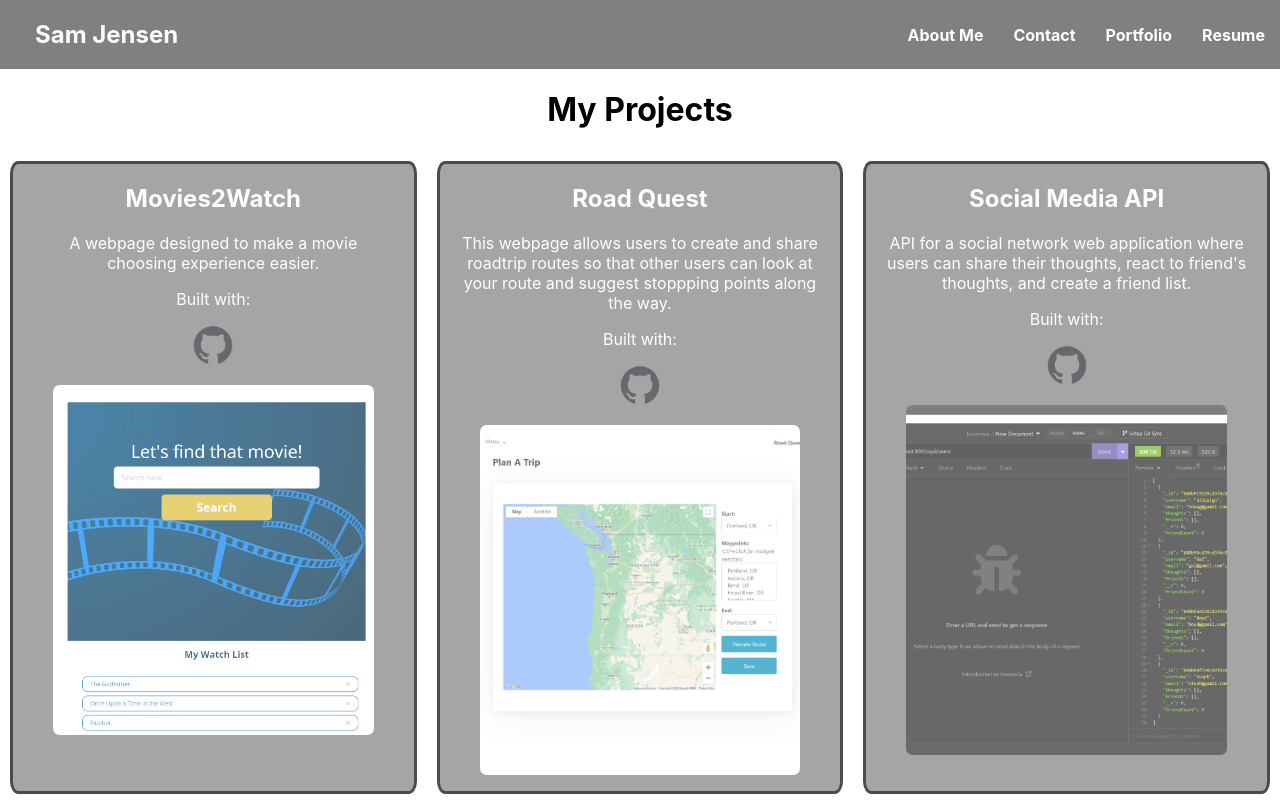
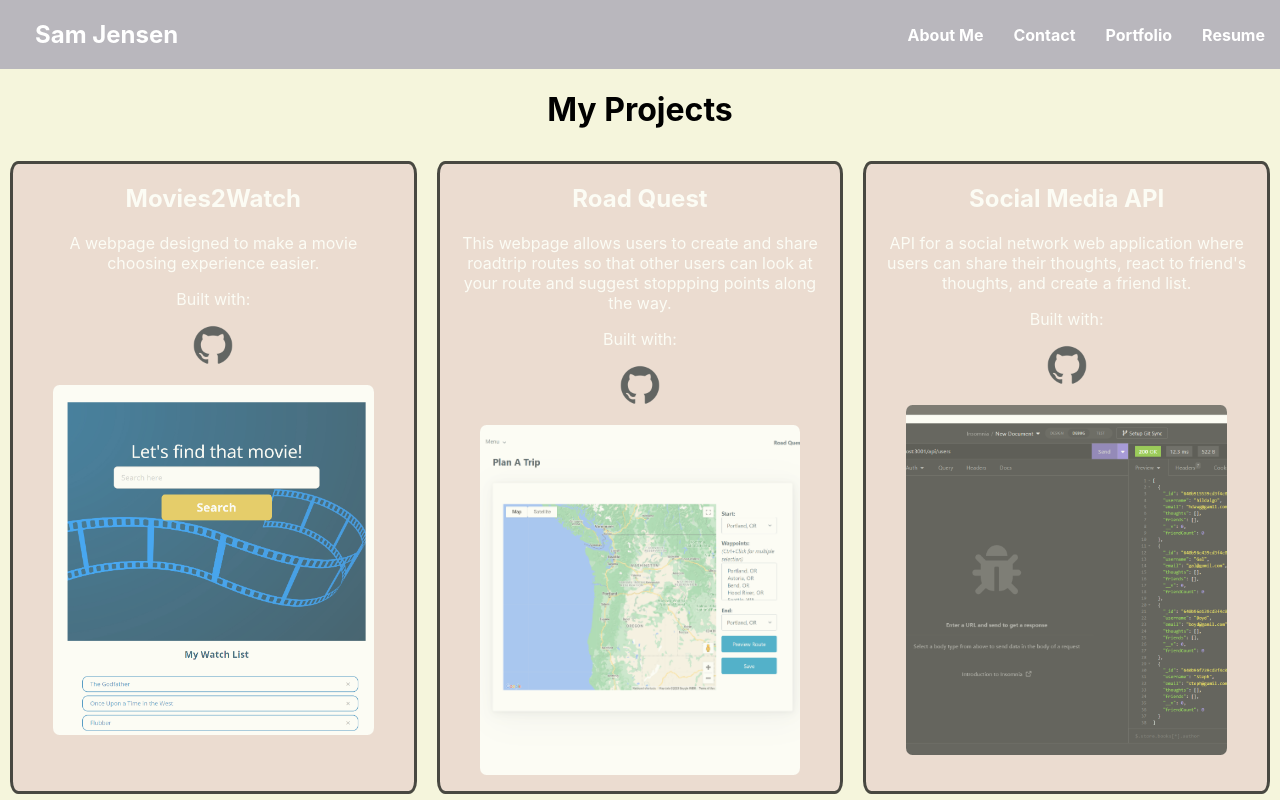
Before and after one commit to Samualjensen/React-Portfolio, a React (Create React App) app: page /#/portfolio in a window 1280 px wide. Shown: the top 800 px of the page. Built offline with nearby package versions, Linux system fonts and the light colour scheme.

Commit message:
updated color pallat for portfolio

```diff
--- a/src/App.css
+++ b/src/App.css
@@ -1,4 +1,5 @@
 .App {
+  background-color: #f5f5dc;
   display: flex;
   flex-direction: column;
   min-height: 100vh;
@@ -33,7 +34,7 @@ opacity: .7;
 }
 
 button {
-  background-color: grey;
+  background-color: #E7D2CC;
   font-size: 16px;
   border-radius: 12px;
   transition-duration: 0.4s;
--- a/src/components/NavBar.css
+++ b/src/components/NavBar.css
@@ -1,5 +1,5 @@
 nav {
-    background-color: grey;
+    background-color: #B9B7BD;
     display: flex;
     flex-direction: row;
     justify-content: space-between;
--- a/src/components/Portfolio.css
+++ b/src/components/Portfolio.css
@@ -38,7 +38,7 @@
 }
 
 .project {
-    background-color: grey;
+    background-color: #E7D2CC;
     border-style: solid;
     margin: 10px 10px;
     border-radius: 2%;
```
Also changed, not shown: 1 other file (tests, documents, lock files or other folders).
